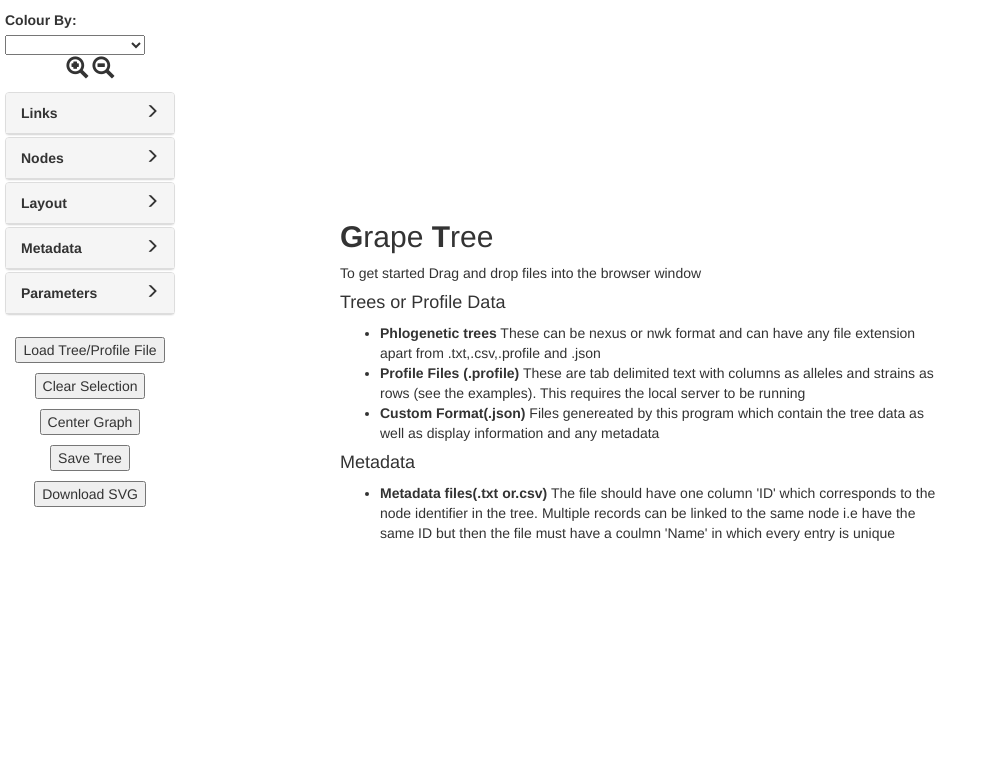
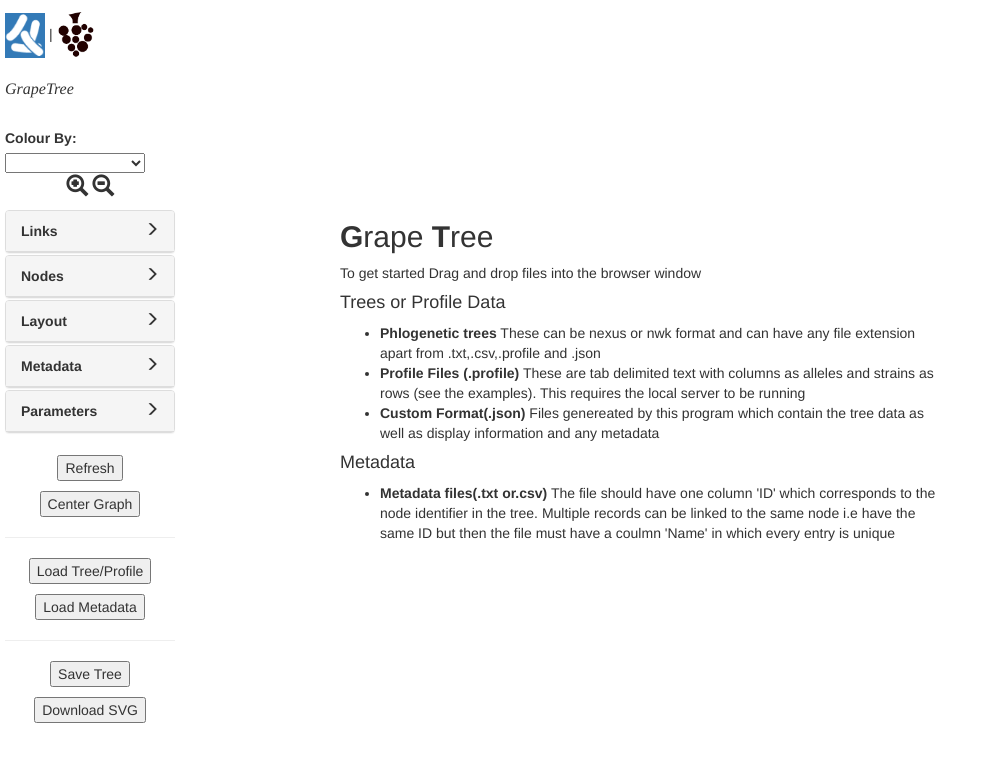
Before and after one commit to achtman-lab/GrapeTree, a Flask app: page / in a window 1280 px wide. Shown: the top 762 px of the page, without its empty margins (0-993 px from the left). Run offline with Flask 2, Linux system fonts and the light colour scheme; lists and menus that the app fills with data are empty; parts of the project's set-up code (start-up, migrations or seed data) failed here and were passed over; some libraries are stand-ins or nearby versions.

Commit message:
update page styles and svg titles

```diff
--- a/MSTree_holder.html
+++ b/MSTree_holder.html
@@ -160,11 +160,13 @@ same node i.e have the same ID but then the file must have a coulmn 'Name' in wh
 
 
 
-
-
 <div id='sidebar'>
-
-
+<p>
+<a href="https://enterobase.warwick.ac.uk"><img src="/js/img/enterobase.PNG" alt="GrapeTree" style="width:40px;height:45px;"></a>    |
+<a href="https://github.com/martinSergeant/EnteroMSTree"><img src="/js/img/GrapeTree.PNG" alt="GrapeTree" style="width:40px;height:50px;"></a>
+<h3 id="headertag" style="font-family: times, serif; font-size:12pt; font-style:italic">GrapeTree</h3>
+</p>
+<br>
         <label>Colour By:</label>
         <br>
         <select style="width:140px" id= 'metadata-select'></select>
@@ -240,9 +242,6 @@ same node i.e have the same ID but then the file must have a coulmn 'Name' in wh
                         <div id = "slider-collapse-nodes" class = "slider-class"></div>
 
                        <br>
-                        <p align='center'>
-                                <button id = 'button-refresh'> Refresh</button>
-                        </p>
 						<hr>
                         <p align='center'>
                                 <button onclick ="javascript:the_tree.unfixSelectedNodes()"> Unfix Selected</button>
@@ -266,12 +265,6 @@ same node i.e have the same ID but then the file must have a coulmn 'Name' in wh
 	<div id = 'add-data-panel' class='panel panel-default'>
                 <div class ='panel-heading mst-menu-title' id= 'mst-data-menu'> <b id>Metadata</b><span id = 'mst-data-menu-icon' class="glyphicon glyphicon-menu-right"></span></div>
                 <div class = "panel-body" id ='mst-data-menu-panel'>
-
-
-                          <p align='center'>
-                                <button id = 'button-load-meta'> Load Metadata</button>
-                        </p>
-
 			<label>Search</label>
 			<br>
 			<input size="11" id ='search-metadata-input'><span id ='search-metadata-icon' class='add-data-icon glyphicon glyphicon-search'></span>
@@ -345,23 +338,25 @@ same node i.e have the same ID but then the file must have a coulmn 'Name' in wh
 	   </div>
 	</div>
 
-
-
-       <br>
-        <p align='center'>
-               <button id = 'button-load-nwk'> Load Tree/Profile File</button>
-        </p>
-
-        <p align='center'>
-                <button onclick = 'javascript:the_tree.clearSelection()'> Clear Selection</button>
-        </p>
+		<br>
+		<p align='center'>
+				<button id = 'button-refresh'> Refresh</button>
+		</p>
          <p align = 'center'>
                 <button id ="center-graph-button">Center Graph</button>
         </p>
+		<hr>
+
+        <p align='center'>
+				<button id = 'button-load-nwk'> Load Tree/Profile</button>
+        </p>
+	    <p align='center'>
+				<button id = 'button-load-meta'> Load Metadata</button>
+		</p>
+		<hr>
         <p align = 'center'>
                 <button id ="save-tree-json">Save Tree</button>
         </p>
-
         <p align = 'center'>
                 <button id ="mst-download-svg">Download SVG</button>
         </p>
@@ -828,10 +823,12 @@ same node i.e have the same ID but then the file must have a coulmn 'Name' in wh
 				else if (head_line.indexOf("\t") >= 0 || head_line.indexOf(">") >= 0 || (head_line.indexOf("#") == 0 && head_line.indexOf("#NEXUS") < 0 && head_line.indexOf("#nexus") < 0 )) {
 					profile_file=this.file;
 					processProfileFile(profile_file);
+					document.getElementById("headertag").innerHTML = this.file.name;
 				}
 				else {
 					tree_file = this.file;
 					loadTreeFile(tree_file);
+					document.getElementById("headertag").innerHTML = this.file.name;
 				}
 			};
 			reader.file = file;
--- a/grapetree/templates/MSTree_launch.html
+++ b/grapetree/templates/MSTree_launch.html
@@ -160,11 +160,13 @@ same node i.e have the same ID but then the file must have a coulmn 'Name' in wh
 
 
 
-
-
 <div id='sidebar'>
-
-
+<p>
+<a href="https://enterobase.warwick.ac.uk"><img src="/js/img/enterobase.PNG" alt="GrapeTree" style="width:40px;height:45px;"></a>    |
+<a href="https://github.com/martinSergeant/EnteroMSTree"><img src="/js/img/GrapeTree.PNG" alt="GrapeTree" style="width:40px;height:50px;"></a>
+<h3 id="headertag" style="font-family: times, serif; font-size:12pt; font-style:italic">GrapeTree</h3>
+</p>
+<br>
         <label>Colour By:</label>
         <br>
         <select style="width:140px" id= 'metadata-select'></select>
@@ -240,9 +242,6 @@ same node i.e have the same ID but then the file must have a coulmn 'Name' in wh
                         <div id = "slider-collapse-nodes" class = "slider-class"></div>
 
                        <br>
-                        <p align='center'>
-                                <button id = 'button-refresh'> Refresh</button>
-                        </p>
 						<hr>
                         <p align='center'>
                                 <button onclick ="javascript:the_tree.unfixSelectedNodes()"> Unfix Selected</button>
@@ -266,12 +265,6 @@ same node i.e have the same ID but then the file must have a coulmn 'Name' in wh
 	<div id = 'add-data-panel' class='panel panel-default'>
                 <div class ='panel-heading mst-menu-title' id= 'mst-data-menu'> <b id>Metadata</b><span id = 'mst-data-menu-icon' class="glyphicon glyphicon-menu-right"></span></div>
                 <div class = "panel-body" id ='mst-data-menu-panel'>
-
-
-                          <p align='center'>
-                                <button id = 'button-load-meta'> Load Metadata</button>
-                        </p>
-
 			<label>Search</label>
 			<br>
 			<input size="11" id ='search-metadata-input'><span id ='search-metadata-icon' class='add-data-icon glyphicon glyphicon-search'></span>
@@ -345,19 +338,22 @@ same node i.e have the same ID but then the file must have a coulmn 'Name' in wh
 	   </div>
 	</div>
 
-
-
-       <br>
-        <p align='center'>
-               <button id = 'button-load-nwk'> Load Tree/Profile File</button>
-        </p>
-
-        <p align='center'>
-                <button onclick = 'javascript:the_tree.clearSelection()'> Clear Selection</button>
-        </p>
+		<br>
+		<p align='center'>
+				<button id = 'button-refresh'> Refresh</button>
+		</p>
          <p align = 'center'>
                 <button id ="center-graph-button">Center Graph</button>
         </p>
+		<hr>
+
+        <p align='center'>
+				<button id = 'button-load-nwk'> Load Tree/Profile File</button>
+        </p>
+	    <p align='center'>
+				<button id = 'button-load-meta'> Load Metadata</button>
+		</p>
+		<hr>
         <p align = 'center'>
                 <button id ="save-tree-json">Save Tree</button>
         </p>
@@ -828,10 +824,12 @@ same node i.e have the same ID but then the file must have a coulmn 'Name' in wh
 				else if (head_line.indexOf("\t") >= 0 || head_line.indexOf(">") >= 0 || (head_line.indexOf("#") == 0 && head_line.indexOf("#NEXUS") < 0 && head_line.indexOf("#nexus") < 0 )) {
 					profile_file=this.file;
 					processProfileFile(profile_file);
+					document.getElementById("headertag").innerHTML = this.file.name;
 				}
 				else {
 					tree_file = this.file;
 					loadTreeFile(tree_file);
+					document.getElementById("headertag").innerHTML = this.file.name;
 				}
 			};
 			reader.file = file;
--- a/js/tree/base_tree.js
+++ b/js/tree/base_tree.js
@@ -1314,6 +1314,7 @@ D3BaseTree.prototype.downloadSVG=function(name){
 	$("#mst-svg").append(leg);
 	leg.attr("transform","translate("+x+",5)");
 	var svgData = $("#mst-svg")[0].outerHTML;
+	var svgData = ['<svg xmlns="http://www.w3.org/2000/svg" ', svgData.substring(5,9999999)].join('');
 	var svgBlob = new Blob([svgData], {type:"image/svg+xml;charset=utf-8"});
 	var svgUrl = URL.createObjectURL(svgBlob);
 	var downloadLink = document.createElement("a");
```
Also changed, not shown: js/img/GrapeTree.PNG (added), js/img/enterobase.png (added).
